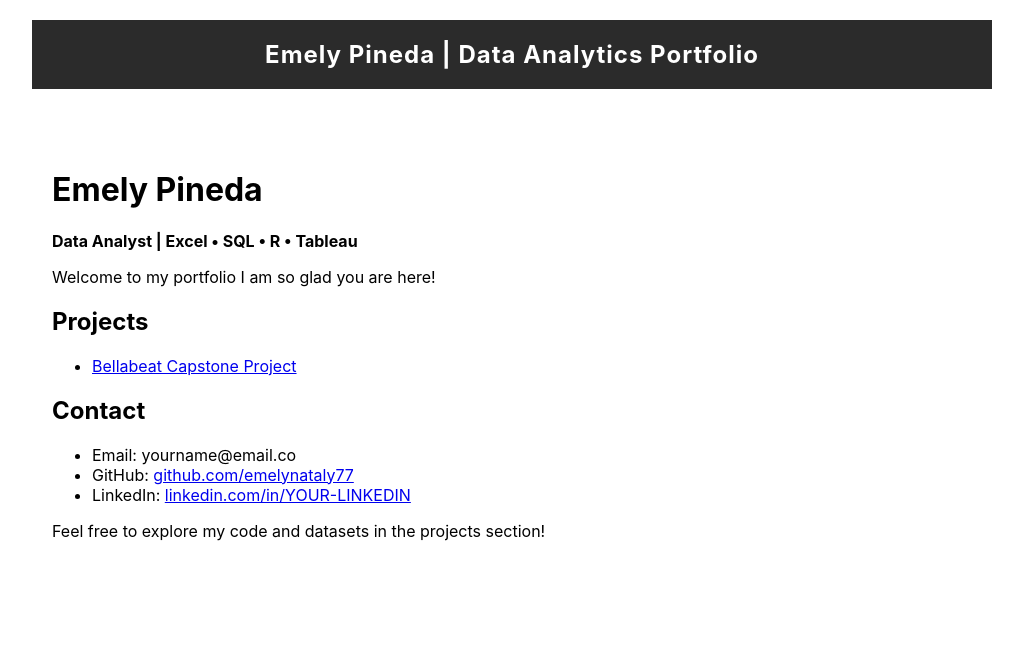
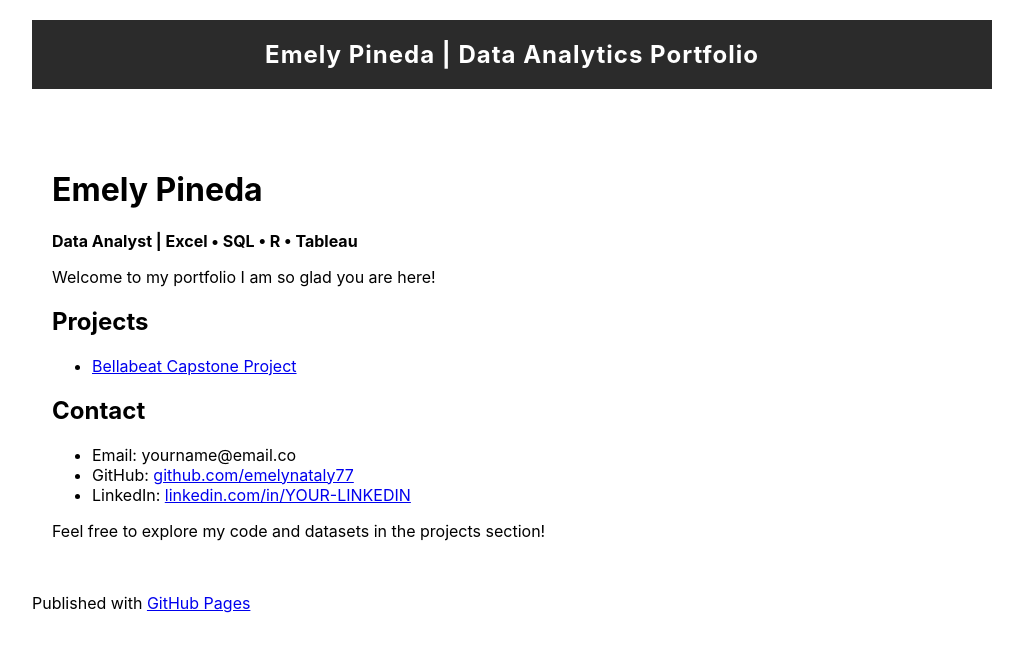
Before and after one commit to emelynataly77/emelynataly77.github.io, a Jekyll site: the page built from index.md, in a window 1280 px wide. Shown: the top 652 px of the page, without its empty margins (128-1151 px from the left). Built offline with Jekyll 4.4.1, drawn with Linux system fonts in a browser that asks for light colours.

Commit message:
Update default.html

```diff
--- a/_layouts/default.html
+++ b/_layouts/default.html
@@ -7,11 +7,21 @@
   <link rel="stylesheet" href="{{ '/assets/css/style.css' | relative_url }}" />
 </head>
 <body>
+
+  <!-- Full-width Black Banner Header -->
   <header class="site-header">
     Emely Pineda | Data Analytics Portfolio
   </header>
+
+  <!-- Page Content, Centered -->
   <main class="container">
     {{ content }}
   </main>
+
+  <!-- Restore Bottom GitHub Pages Footer -->
+  <footer class="site-footer">
+    <p>Published with <a href="https://pages.github.com/" target="_blank">GitHub Pages</a></p>
+  </footer>
+
 </body>
 </html>
```
